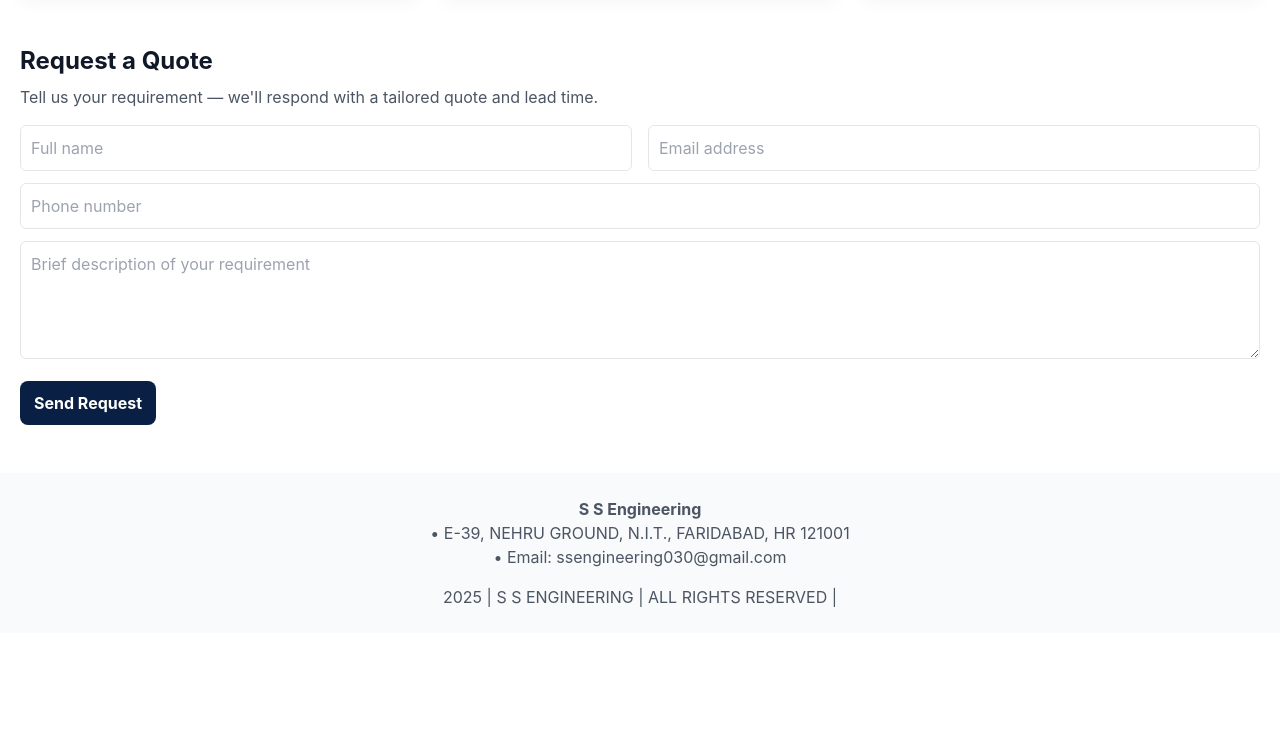
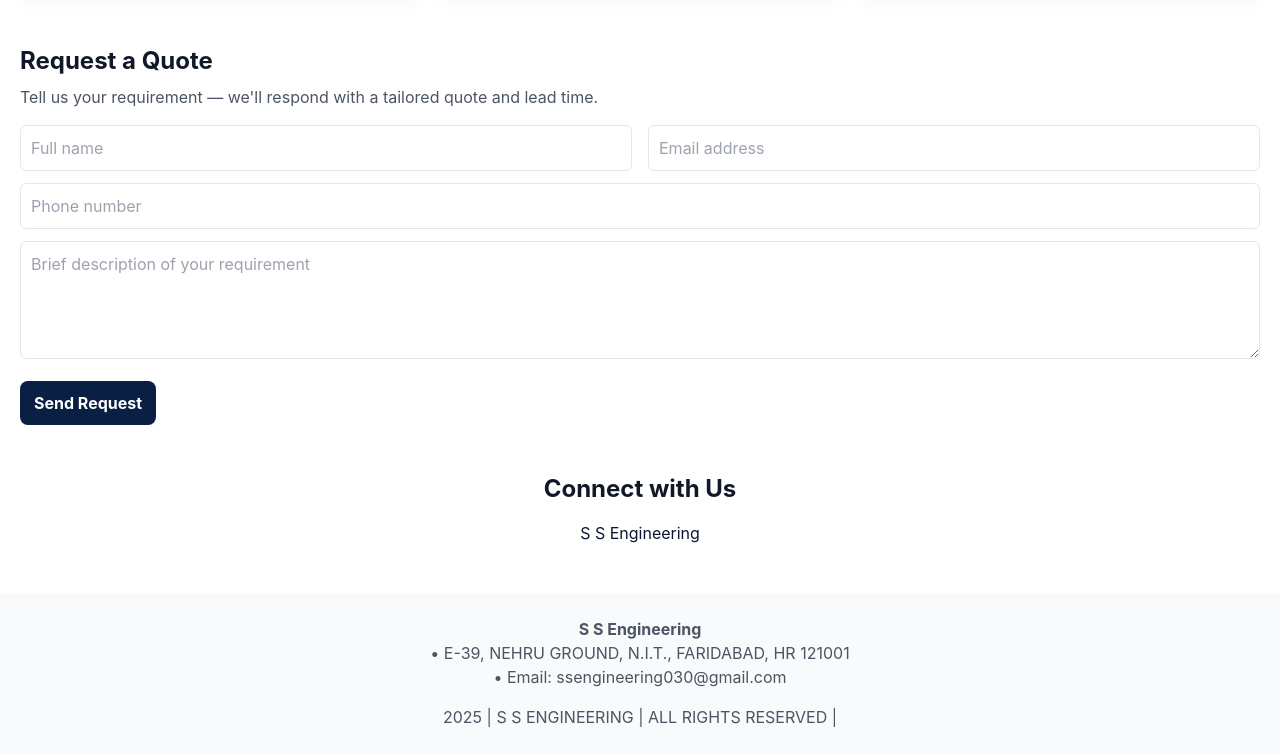
Before and after one commit to ss-engineering/ss-engineering, a plain HTML site: page index.html in a window 1280 px wide. Shown: the part 2039-2792 px from the top of the page. Before the commit the page ends 2672 px from the top, so only its background shows below. Drawn offline with nearby package versions, Linux system fonts and the light colour scheme.

Commit message:
Update index.html

```diff
--- a/index.html
+++ b/index.html
@@ -241,6 +241,27 @@
       </form>
     </section>
 
+    <!-- LINKEDIN PROFILE SECTION -->
+<section class="container mt-12 fade-in text-center">
+  <h2 class="text-2xl font-bold text-gray-900 mb-4">Connect with Us</h2>
+  <div class="flex justify-center">
+    <script src="https://platform.linkedin.com/badges/js/profile.js" async defer type="text/javascript"></script>
+    <div class="badge-base LI-profile-badge"
+      data-locale="en_US"
+      data-size="medium"
+      data-theme="light"
+      data-type="VERTICAL"
+      data-vanity="s-s-engineering-334089399"
+      data-version="v1">
+      <a class="badge-base__link LI-simple-link"
+         href="https://in.linkedin.com/in/s-s-engineering-334089399?trk=profile-badge">
+         S S Engineering
+      </a>
+    </div>
+  </div>
+</section>
+
+
     <!-- FOOTER -->
     <footer class="mt-12 bg-gray-50 py-6">
       <div class="container text-center text-gray-600">
```
